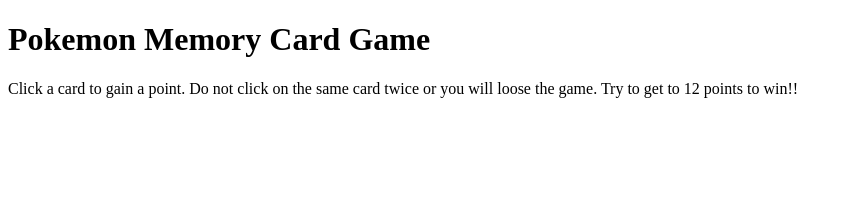
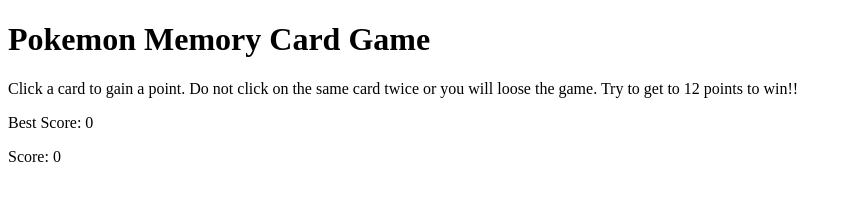
Before and after one commit to MewKay/pokemon-memory-card-game, a React (Vite) app: page / in a window 1280 px wide. Shown: the top 216 px of the page, without its empty margins (0-852 px from the left). Built offline with nearby package versions, Linux system fonts and the light colour scheme.

Commit message:
Add Scoreboard component

```diff
--- a/src/components/Main/Main.jsx
+++ b/src/components/Main/Main.jsx
@@ -1,5 +1,14 @@
+import Scoreboard from "./Scoreboard";
+
 const Main = function MainContentComponent() {
-  return <main></main>;
+  let bestScore = 0;
+  let currentScore = 0;
+
+  return (
+    <main>
+      <Scoreboard bestScore={bestScore} currentScore={currentScore} />
+    </main>
+  );
 };
 
 export default Main;
--- /dev/null
+++ b/src/components/Main/Scoreboard.jsx
@@ -0,0 +1,10 @@
+const Scoreboard = function ScoreboardComponent({ bestScore, currentScore }) {
+  return (
+    <div className="scoreboard">
+      <p className="best-score">Best Score: {bestScore}</p>
+      <p className="current-score">Score: {currentScore}</p>
+    </div>
+  );
+};
+
+export default Scoreboard;
--- a/src/main.jsx
+++ b/src/main.jsx
@@ -1,9 +1,11 @@
 import { StrictMode } from "react";
 import { createRoot } from "react-dom/client";
 import Header from "./components/Header/Header";
+import Main from "./components/Main/Main";
 
 createRoot(document.getElementById("root")).render(
   <StrictMode>
     <Header />
+    <Main />
   </StrictMode>
 );
```
